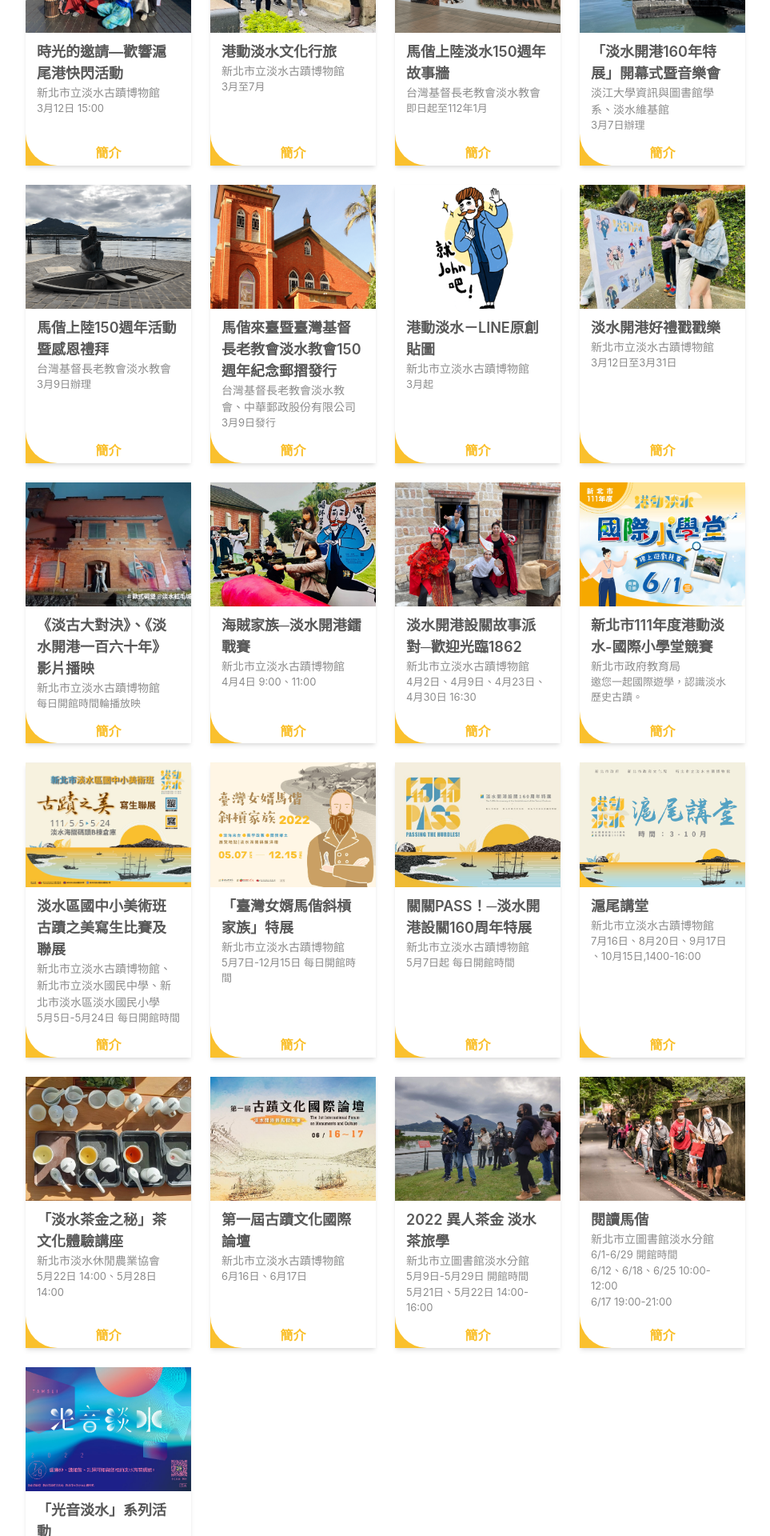
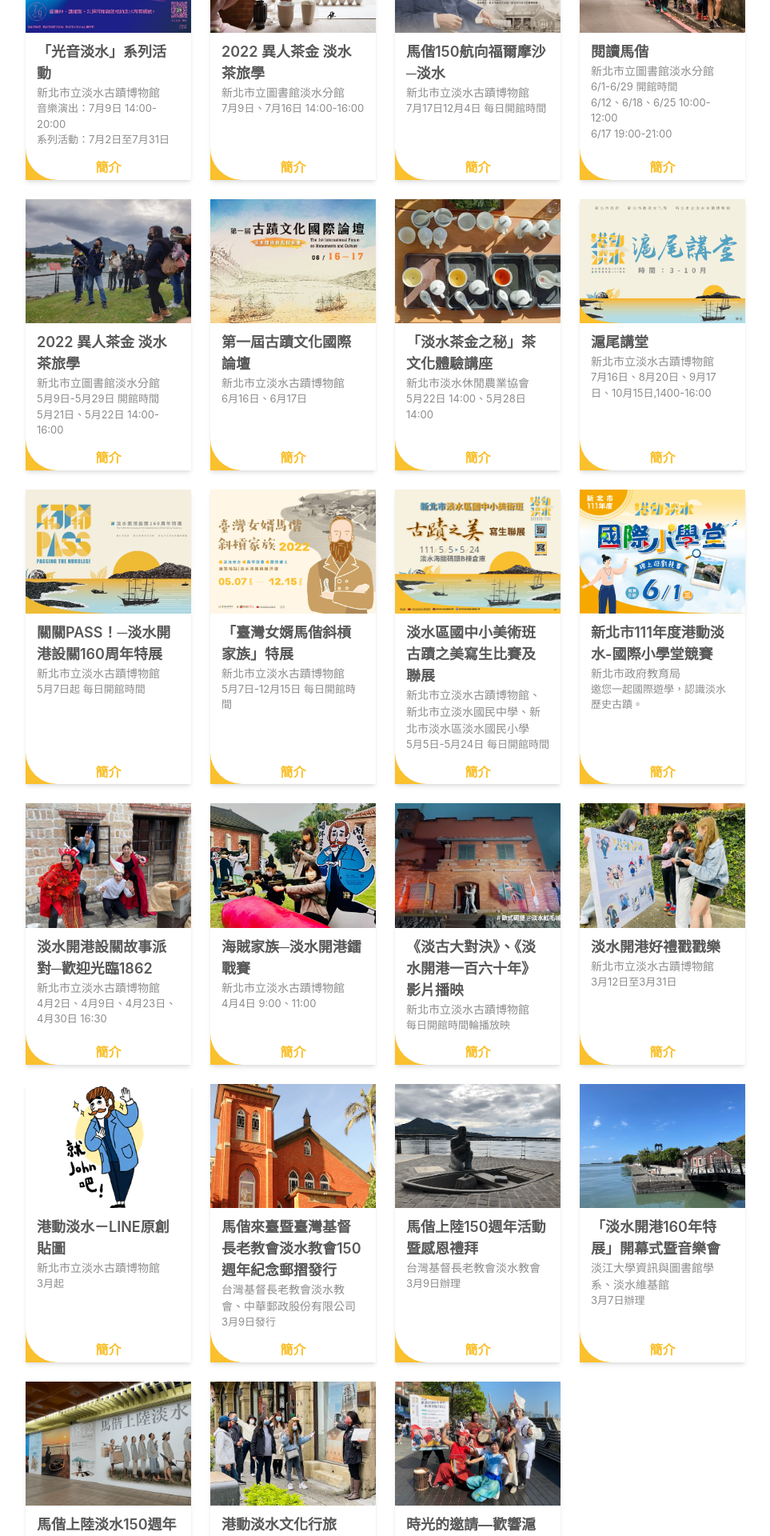
Before and after one commit to indexhui/Wharf-velous-Tamsui, a React (Create React App) app: page / in a window 1280 px wide. Shown: the part 2140-4060 px from the top of the page at 80% size, without its empty margins (158-1121 px from the left). Built offline with nearby package versions, Linux system fonts and the light colour scheme.

Commit message:
content update

```diff
--- a/src/components/Section01Item.js
+++ b/src/components/Section01Item.js
@@ -31,6 +31,8 @@ import {
   A22,
   A23,
   A24,
+  A25,
+  A26,
 } from './section1Content';
 
 import a1 from '../assets/images/A1.jpeg';
@@ -56,6 +58,8 @@ import a19 from '../assets/images/A19.jpg';
 import a20 from '../assets/images/A20.jpg';
 import a21 from '../assets/images/A21.jpg';
 import a22 from '../assets/images/A22.jpg';
+import a23 from '../assets/images/A23.jpg';
+import a24 from '../assets/images/A24.jpg';
 
 const activities = [
   {
@@ -221,7 +225,7 @@ const activities = [
     month: [5, 6, 7, 8, 9, 10],
     name: '滬尾講堂',
     organizer: '新北市立淡水古蹟博物館',
-    time: '7月16日、8月20日、9月17日  、10月15日,1400-16:00',
+    time: '7月16日、8月20日、9月17日、10月15日,1400-16:00',
     location: '淡水海關碼頭、淡水木下靜涯舊居',
     modal: <A18 />,
     image: a16,
@@ -266,14 +270,32 @@ const activities = [
     // isNotice: true,
   },
   {
+    name: '馬偕150航向福爾摩沙─淡水',
+    month: [7, 8, 9, 10, 11, 12],
+    time: '7月17日12月4日 每日開館時間',
+    organizer: '新北市立淡水古蹟博物館',
+    location: '得忌利士洋行前棟',
+    image: a23,
+    modal: <A25 />,
+  },
+  {
+    name: '2022 異人茶金 淡水茶旅學',
     month: 7,
-    time: '音樂演出：7月9日 16:00-20:00 \n系列活動：7月2日至7月31日',
+    time: '7月9日、7月16日 14:00-16:00',
+    organizer: '新北市立圖書館淡水分館',
+    location: '新北市立圖書館淡水分館',
+    image: a24,
+    modal: <A26 />,
+  },
+  //保留光音為首項目
+  {
+    month: 7,
+    time: '音樂演出：7月9日 14:00-20:00 \n系列活動：7月2日至7月31日',
     name: '「光音淡水」系列活動',
     organizer: '新北市立淡水古蹟博物館',
     location: '淡水海關碼頭、淡水地區',
     image: a22,
     modal: <A24 />,
-    // isNotice: true,
   },
   // {
   //   month: 6,
@@ -333,7 +355,10 @@ const Section01Item = () => {
         gap={6}
       >
         <AnimatePresence>
-          {filtered.map(activity => (
+          {filtered
+            .slice(0)
+            .reverse()
+            .map(activity => (
               <MotionGridItem
                 animate={{ opacity: 1 }}
                 initial={{ opacity: 0 }}
--- a/src/components/section1Content/A24.js
+++ b/src/components/section1Content/A24.js
@@ -16,7 +16,7 @@ export const A24 = () => {
         fontWeight="600"
         color="umi"
         isExternal
-        href="https://www.tshs.ntpc.gov.tw/xceventsnews/cont?xsmsid=0G252620780150430418&sid=0M166479353789551975/"
+        href="https://www.tshs.ntpc.gov.tw/xceventsnews/cont?xsmsid=0G252620780150430418&bdate=2022-06-22&disp=2&sid=0M166479353789551975"
       >
         活動網頁
       </Link>
--- /dev/null
+++ b/src/components/section1Content/A25.js
@@ -0,0 +1,26 @@
+import { Text, Link } from '@chakra-ui/react';
+
+export const A25 = () => {
+  return (
+    <>
+      <Text>
+        150年前，1872年3月9日下午3點左右，英國得忌利士洋行客輪海龍號駛進淡水港，載來一位年輕乘客，他是加拿大長老教會宣教士馬偕(Rev.George
+        Leslie Mackay)
+      </Text>
+      <Text>
+        馬偕一落腳，便在他鍾愛的美麗河港待了三十年，三十年間，他以淡水作為宣教、醫療和教育的基地，造福無數臺灣人，最後他也埋骨在此化為臺灣的泥土，為淡水留下流傳150年的傳奇故事。
+      </Text>
+
+      <Text>詳細資訊請洽</Text>
+
+      <Link
+        fontWeight="600"
+        color="umi"
+        isExternal
+        href="https://www.tshs.ntpc.gov.tw/xceventsnews/cont?xsmsid=0G252620780150430418&sid=0M173681164729510051"
+      >
+        活動網頁
+      </Link>
+    </>
+  );
+};
--- /dev/null
+++ b/src/components/section1Content/A26.js
@@ -0,0 +1,46 @@
+import { Text, Link } from '@chakra-ui/react';
+
+export const A26 = () => {
+  return (
+    <>
+      <Text>
+        茶是僅次於水，最被普遍飲用的飲品。臺灣茶得天獨厚，文化底蘊深厚，可追溯到150年前，陶德與李春生，將烏龍茶推廣至世界的傳奇故事。
+      </Text>
+      <Text>
+        2022初夏「新北市立圖書館淡水分館」與在地單位「旅學堂工作室」延續「異人茶金｜淡水茶旅學」主題，邀請漫畫家季雅與淡水茶職人李素梅舉辦7月9日「漫畫《異人茶跡》講座」及7月16日「《茶．小樓》茶席美學講座」。
+      </Text>
+      <Text>
+        7月9日活動分享異人茶跡連載創作歷程和茶箱的演進，現場更有獨家茶箱手作體驗。淡水文化工作者吳峻毅老師也將在淡水分館公開展示難得一見百年前台灣福爾摩沙烏龍茶所繪製茶箱真品，重現當年台灣茶名揚國際的美學魅力。
+      </Text>
+      <Text>
+        7月16日則透過講座現場展演詮釋茶席美學，引領民眾學習如何在享受茶湯的同時也能有美好的喝茶氛圍，讓喝茶變成一件與藝術結合的時尚。每位參加者還能親手做一個環保手工棉布袋茶包，讓喝茶也能很環保。
+      </Text>
+      <Text>活動詳細資訊請洽</Text>
+
+      <Link
+        fontWeight="600"
+        color="umi"
+        isExternal
+        href="https://www.library.ntpc.gov.tw/"
+      >
+        新北市立圖書館官網
+      </Link>
+      <Link
+        fontWeight="600"
+        color="umi"
+        isExternal
+        href="https://www.facebook.com/NTCL.251"
+      >
+        新北市立圖書館淡水分館臉書專頁
+      </Link>
+      <Link
+        fontWeight="600"
+        color="umi"
+        isExternal
+        href="https://www.facebook.com/tamsuitraveler2019"
+      >
+        旅學堂臉書專頁
+      </Link>
+    </>
+  );
+};
--- a/src/components/section1Content/index.js
+++ b/src/components/section1Content/index.js
@@ -22,3 +22,5 @@ export * from './A21';
 export * from './A22';
 export * from './A23';
 export * from './A24';
+export * from './A25';
+export * from './A26';
--- a/src/layout/Footer.js
+++ b/src/layout/Footer.js
@@ -63,6 +63,9 @@ function Footer() {
                 <Link href="https://www.library.ntpc.gov.tw/" isExternal>
                   <Text>新北市立圖書館淡水分館</Text>
                 </Link>
+                <Link href="https://www.sec.ntpc.gov.tw/" isExternal>
+                  <Text>新北市政府秘書處</Text>
+                </Link>
                 <Link href="https://www.ntpc.edu.tw/" isExternal>
                   <Text>新北市政府教育局</Text>
                 </Link>
```
Also changed, not shown: src/assets/images/A23.jpg (added), src/assets/images/A24.jpg (added). Lines whose indentation alone changed are shown as unchanged.
